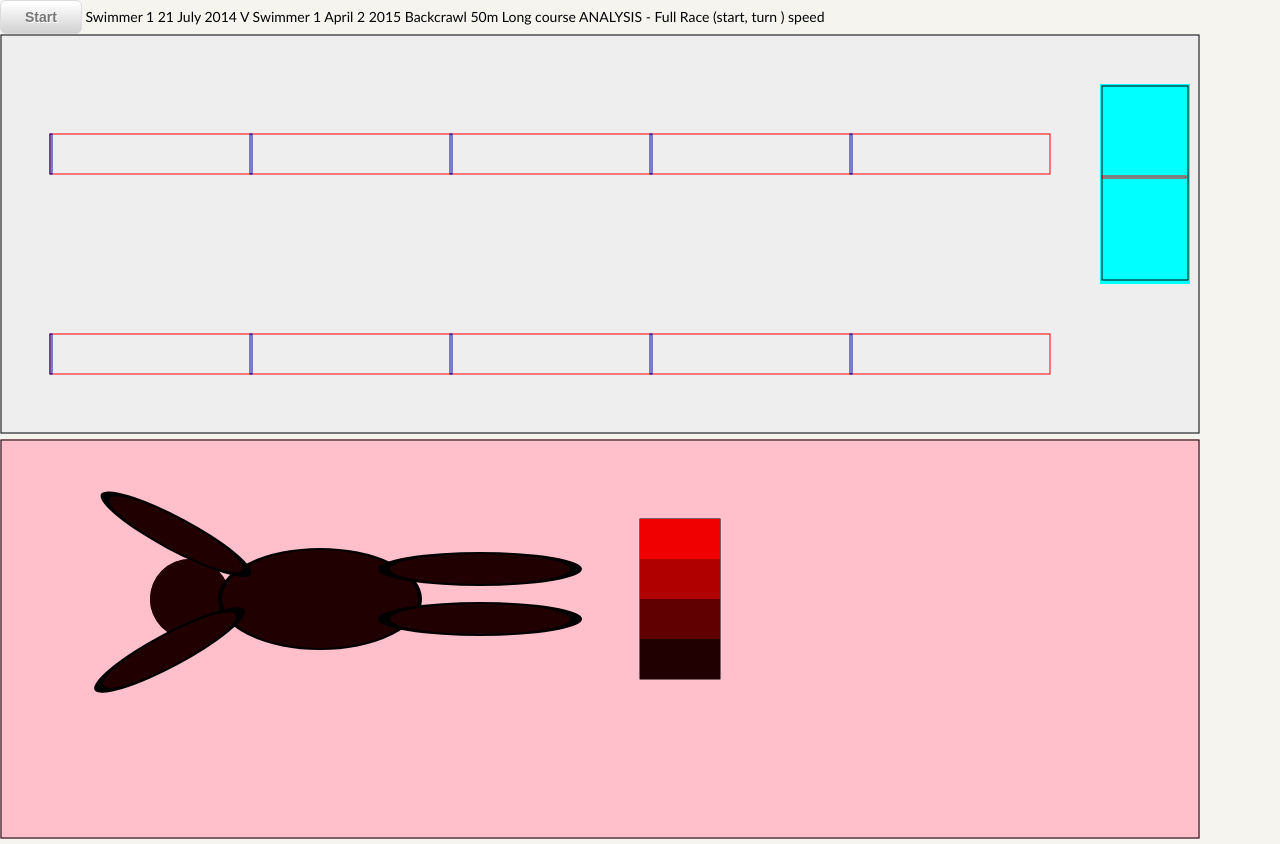
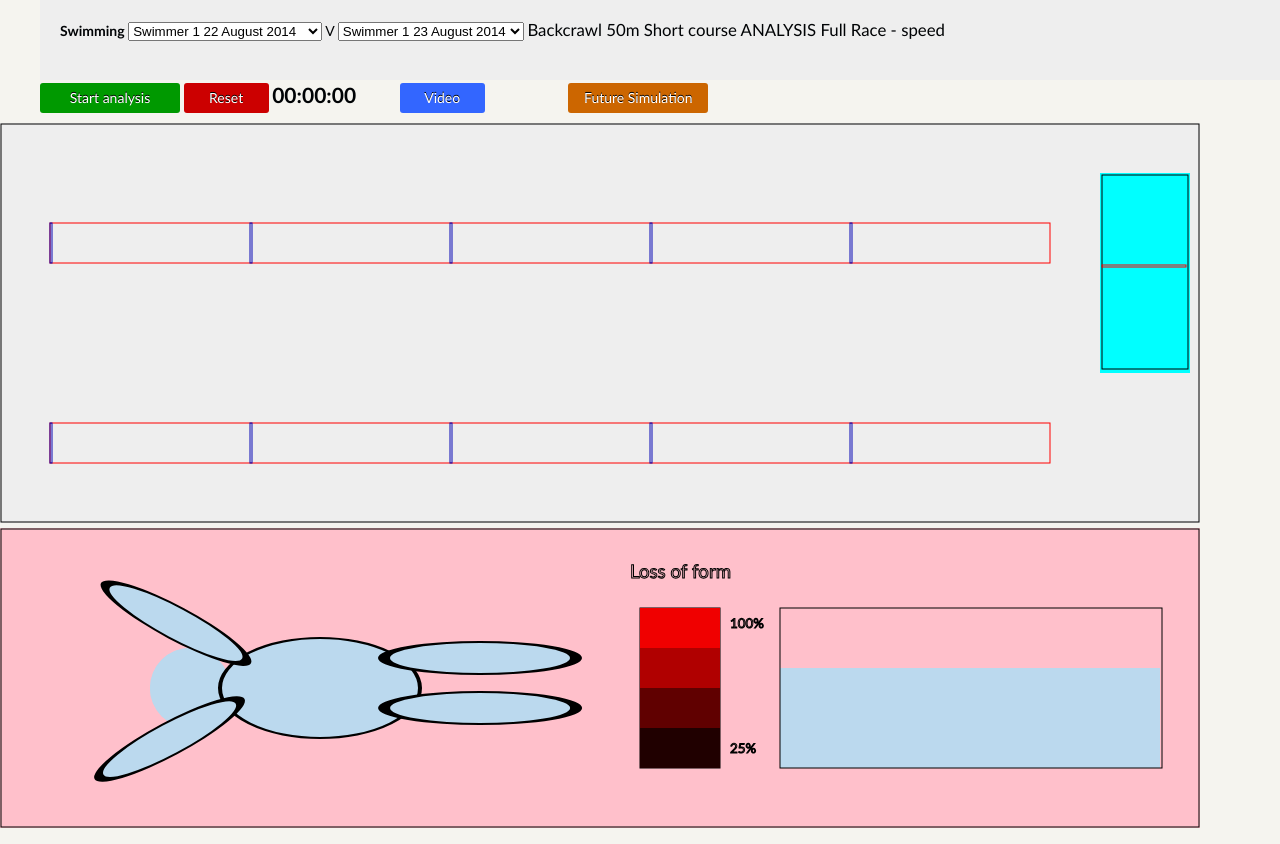
Before and after one commit to aboynejames/selfgraphics, a plain HTML site: page src/index.html in a window 1280 px wide. Drawn offline with Linux system fonts and the light colour scheme.

Commit message:
head position analysis added

```diff
--- a/src/css/graphicstyle.css
+++ b/src/css/graphicstyle.css
@@ -29,29 +29,131 @@ aside, nav, article, figure {
 
 /**
 *
-* Welcome message
+* context of graphic analysis
+*
+*/
+ #graphics-context {
+	background: #eee;
+	width:auto;
+	height:40px;
+	line-height:20px;
+	padding:20px;
+	margin-left:40px;
+ }
+
+/**
+*
+* context of graphic analysis
+*
+*/
+ #startdiv {
+	width:auto;
+	margin-left:40px;
+	margin-bottom:10px;
+ }
+
+ /**
+*
+* stroke selection
+*
+*/
+ #swim-context {
+	display:inline-block;
+	font-size: 1.2em;
+}
+
+ /**
+*
+* Analysis selection
+*
+*/
+ #analysis-selection {
+	display:inline-block;
+	font-size: 1.2em;
+}
+
+/**
+*
+* start graphics analysis
 *
 */
  #startSwimline {
-    -moz-box-shadow:inset 0px 1px 0px 0px #ffffff;
-    -webkit-box-shadow:inset 0px 1px 0px 0px #ffffff;
-    box-shadow:inset 0px 1px 0px 0px #ffffff;
-    background:-webkit-gradient( linear, left top, left bottom, color-stop(0.05, #ffffff), color-stop(1, #d1d1d1) );
-    background:-moz-linear-gradient( center top, #ffffff 5%, #d1d1d1 100% );
-    filter:progid:DXImageTransform.Microsoft.gradient(startColorstr='#ffffff', endColorstr='#d1d1d1');
-    background-color:#ffffff;
-    -moz-border-radius:6px;
-    -webkit-border-radius:6px;
-    border-radius:6px;
-    border:1px solid #dcdcdc;
-    display:inline-block;
-    color:#777777;
-    font-family:arial;
-    font-size:1em;
-    font-weight:bold;
-    padding:6px 24px;
-    text-decoration:none;
-    text-shadow:1px 1px 0px #ffffff;
-
+	display:inline-block;
+	background: none repeat scroll 0 0 #090;
+	border-radius: 3px;
+	color: #fff;
+	line-height: 30px;
+	outline: medium none;
+	text-align: center;
+	text-decoration: none;
+	text-shadow: 0 -1px 0 #000;
+	width: 140px;
 
 }
+
+/**
+*
+* reset button
+*
+*/
+ #restart-analysis {
+	display:inline-block;
+	background: none repeat scroll 0 0 #c00;
+	border-radius: 3px;
+	color: #fff;
+	line-height: 30px;
+	outline: medium none;
+	text-align: center;
+	text-decoration: none;
+	text-shadow: 0 -1px 0 #000;
+	width: 85px;
+
+}
+
+/**
+*
+* stopwatch timer live
+*
+*/
+ #stop-watch {
+	display:inline-block;
+	font-size: 1.5em;
+}
+/**
+*
+* video button
+*
+*/
+ #video-mode {
+	display:inline-block;
+	background: none repeat scroll 0 0 #3366FF;
+	border-radius: 3px;
+	color: #fff;
+	line-height: 30px;
+	outline: medium none;
+	text-align: center;
+	text-decoration: none;
+	text-shadow: 0 -1px 0 #000;
+	width: 85px;
+	margin-left:40px;
+}
+
+/**
+*
+* future simulation button
+*
+*/
+ #future-simulation {
+	display:inline-block;
+	background: none repeat scroll 0 0 #CC6600;
+	border-radius: 3px;
+	color: #fff;
+	line-height: 30px;
+	outline: medium none;
+	text-align: center;
+	text-decoration: none;
+	text-shadow: 0 -1px 0 #000;
+	width: 140px;
+	margin-left:80px;
+
+}
--- a/src/index.html
+++ b/src/index.html
@@ -36,8 +36,8 @@ $(document).ready(function(){
 	selfFormin.rightarm = [10, 90, 80, 80, 76, 74, 70, 70, 49, 55];
 	selfFormin.leftleg = [10, 90, 80, 80, 76, 49, 48, 40, 20, 12];
 	selfFormin.rightleg = [10, 90, 80, 80, 76, 49, 48, 40, 20, 12];
+	selfFormin.headonHead = [40, 10, 0, -2, -3, 30, 21, 0, -3, -2];
 	selfdataGraphics.selfForm = selfFormin;
-
 
 	selfdataGraphics2.lanelocation = [50,  300, 1000, 40];
 	selfdataGraphics2.selftimes = [2940, 3040, 3310, 3150, 3590, 2270, 3190, 3510, 3090, 4780];
@@ -50,17 +50,11 @@ $(document).ready(function(){
 	selfFormin.rightarm = [10, 90, 80, 80, 76, 74, 70, 70, 49, 55];
 	selfFormin.leftleg = [10, 90, 80, 80, 76, 49, 48, 40, 20, 12];
 	selfFormin.rightleg = [10, 90, 80, 80, 76, 49, 48, 40, 20, 12];
+	selfFormin.headonHead = [40, 10, 0, -2, -3, 30, 21, 0, -3, -2];
 	selfdataGraphics2.selfForm = selfFormin;
-
 
 	var startGraphicslive = new selfGraphics(StartselfSpace, selfdataGraphics, comparecont, StartSelfSimulation);
 	var startGraphicslive2 = new selfGraphics(StartselfSpace, selfdataGraphics2, comparecont, StartSelfSimulation);
-
-
-
-
-
-
 
 	$("#startSwimline").click(function(e) {
 		e.preventDefault(e);
@@ -68,15 +62,37 @@ $(document).ready(function(){
 		startGraphicslive2.startSelfgraphics(startGraphicslive2);
 	});
 
+	$("#video-mode").click(function(e) {
+		e.preventDefault(e);
+		window.open("http://localhost/ll/videosensor/videosensor.html", "_self");
+	});
 });
 </script>
 </head>
 <body>
-	<div id="startdiv"><a href="" id="startSwimline" >Start</a> Swimmer 1 21 July 2014 V Swimmer 1 April 2 2015 Backcrawl 50m  Long course  ANALYSIS - Full Race (start, turn ) speed</div>
+	<section id="graphics-context">
+		<header>
+		 <b>Swimming</b>
+		 <select id="thelaneoptions" class="selectswimmer" >'
+			<option value="-1" selected >Swimmer 1 22 August 2014</option>
+			<option value="1">Swimmer 1 Training Average</option>
+		</select>
+		V
+		<select id="thelaneoptions" class="selectswimmer" >'
+			<option value="-1" selected >Swimmer 1 23 August 2014</option>
+			<option value="1">Word Record Holder</option>
+		</select>
+		<div id="swim-context">Backcrawl 50m  Short course </div>
+		<div id="analysis-selection">ANALYSIS  Full Race - speed</div>
+		</header>
+	</section>
+	<div id="startdiv">
+		<a href="" id="startSwimline" >Start analysis</a> <a href="" id="restart-analysis" >Reset</a> <div id="stop-watch"><b>00:00:00</b></div> <a href="" id="video-mode" >Video</a> <a href="" id="future-simulation" >Future Simulation</a>
+	</div>
 
 	<canvas id="canvasOne" class="style" width="1200" height="400"></canvas>
 
-	<canvas id="canvasSimulation" class="style" width="1200" height="400"></canvas>
+	<canvas id="canvasSimulation" class="style" width="1200" height="300"></canvas>
 
 
 </body>
--- a/src/selfSimulation.js
+++ b/src/selfSimulation.js
@@ -33,6 +33,9 @@ selfSimulation.prototype.startSimulation = function() {
 	this.context.strokeRect(1,  1, this.selfsimgraphic.width-2, this.selfsimgraphic.height-2);
 
 	this.formScale();
+	this.drawHeadonpool();
+	//this.drawHeadonswimmer();
+
 	this.drawbodyStart('#8ED6FF');
 
 };
@@ -240,12 +243,61 @@ selfSimulation.prototype.drawRightleg = function(coloractive) {
 
 };
 
+
+/**
+* draw headon Swimming Pool view
+* @method drawHeadonpool
+*
+*/
+selfSimulation.prototype.drawHeadonpool = function() {
+
+	this.context.fillStyle = '#BBD9EE';
+	this.context.fillRect(780, 140, 380, 100);
+	this.context.strokeStyle = 'black';
+	this.context.strokeRect(780,  80, 382, 160);
+
+};
+
+/**
+* draw headon swimmer
+* @method drawHeadonswimmer
+*
+*/
+selfSimulation.prototype.drawHeadonswimmer = function(updownchange) {
+
+	// need to remove previous head position
+
+	var centerX = 972;
+	var centerY = 140 + updownchange;
+	var radius = 40;
+
+	this.context.fillStyle = 'blue';
+	this.context.lineWidth = 1;
+	this.context.strokeStyle = 'white';
+	this.context.beginPath();
+	this.context.arc(centerX, centerY, radius,0,Math.PI*2,true);
+	this.context.closePath();
+	this.context.fill();
+	this.context.stroke();
+
+};
+
+
+
 /**
 * draw Form scale box
 * @method formScale
 *
 */
 selfSimulation.prototype.formScale = function() {
+
+	// scale text
+	this.context.font = '14pt Calibri';
+	this.context.strokeText("Loss of form", 630, 50);
+
+	this.context.font = '10pt Calibri';
+	this.context.strokeText("100%", 730, 100);
+	this.context.strokeText("25%", 730, 225);
 
 	this.context.fillStyle = 'green';
 	this.context.fillRect(640, 80, 80, 160);
--- a/src/startgraphics.js
+++ b/src/startgraphics.js
@@ -339,6 +339,7 @@ selfGraphics.prototype.drawAnalysis = function() {
 			// draw body analysis
 			liveSegment = this.extractDatasegment(0);
 			this.livebodyDraw.formConversionColor(liveSegment);
+			this.livebodyDraw.drawHeadonswimmer(this.status.selfForm.headonHead[0]);
 		}
 		else
 		{
@@ -359,6 +360,7 @@ selfGraphics.prototype.drawAnalysis = function() {
 						//form form data object
 						liveSegment = this.extractDatasegment(9);
 						this.livebodyDraw.formConversionColor(liveSegment);
+						this.livebodyDraw.drawHeadonswimmer(this.status.selfForm.headonHead[9]);
 					}
 					else
 					{}
@@ -376,6 +378,7 @@ selfGraphics.prototype.drawAnalysis = function() {
 						this.livecompare.drawDifference(9);
 						liveSegment = this.extractDatasegment(9);
 						this.livebodyDraw.formConversionColor(liveSegment);
+						this.livebodyDraw.drawHeadonswimmer(this.status.selfForm.headonHead[9]);
 					}
 					else
 					{}
@@ -397,6 +400,7 @@ selfGraphics.prototype.drawAnalysis = function() {
 						this.livecompare.drawDifference(2);
 						liveSegment = this.extractDatasegment(2);
 						this.livebodyDraw.formConversionColor(liveSegment);
+						this.livebodyDraw.drawHeadonswimmer(this.status.selfForm.headonHead[2]);
 					}
 					else
 					{}
@@ -414,6 +418,7 @@ selfGraphics.prototype.drawAnalysis = function() {
 						this.livecompare.drawDifference(8);
 						liveSegment = this.extractDatasegment(8);
 						this.livebodyDraw.formConversionColor(liveSegment);
+						this.livebodyDraw.drawHeadonswimmer(this.status.selfForm.headonHead[8]);
 					}
 					else
 					{}
@@ -436,6 +441,7 @@ selfGraphics.prototype.drawAnalysis = function() {
 						this.livecompare.drawDifference(3);
 						liveSegment = this.extractDatasegment(3);
 						this.livebodyDraw.formConversionColor(liveSegment);
+						this.livebodyDraw.drawHeadonswimmer(this.status.selfForm.headonHead[3]);
 					}
 					else
 					{}
@@ -453,6 +459,7 @@ selfGraphics.prototype.drawAnalysis = function() {
 						this.livecompare.drawDifference(7);
 						liveSegment = this.extractDatasegment(7);
 						this.livebodyDraw.formConversionColor(liveSegment);
+						this.livebodyDraw.drawHeadonswimmer(this.status.selfForm.headonHead[7]);
 					}
 					else
 					{}
@@ -475,6 +482,7 @@ selfGraphics.prototype.drawAnalysis = function() {
 						this.livecompare.drawDifference(4);
 						liveSegment = this.extractDatasegment(4);
 						this.livebodyDraw.formConversionColor(liveSegment);
+						this.livebodyDraw.drawHeadonswimmer(this.status.selfForm.headonHead[4]);
 					}
 					else
 					{}
@@ -492,6 +500,7 @@ selfGraphics.prototype.drawAnalysis = function() {
 						this.livecompare.drawDifference(6);
 						liveSegment = this.extractDatasegment(6);
 						this.livebodyDraw.formConversionColor(liveSegment);
+						this.livebodyDraw.drawHeadonswimmer(this.status.selfForm.headonHead[6]);
 					}
 					else
 					{}
@@ -514,6 +523,7 @@ selfGraphics.prototype.drawAnalysis = function() {
 						this.textset[4] = 1;
 						this.livecompare.drawDifference(4);
 						this.livebodyDraw.formConversionColor(this.status.selfForm.overall[4]);
+						this.livebodyDraw.drawHeadonswimmer(this.status.selfForm.headonHead[4]);
 					}
 					else
 					{}
@@ -531,6 +541,7 @@ selfGraphics.prototype.drawAnalysis = function() {
 						this.livecompare.drawDifference(5);
 						liveSegment = this.extractDatasegment(5);
 						this.livebodyDraw.formConversionColor(liveSegment);
+						this.livebodyDraw.drawHeadonswimmer(this.status.selfForm.headonHead[5]);
 					}
 					else
 					{}
```
Also changed, not shown: spec/selfSimulation-spec.js (+12 -0 lines).
